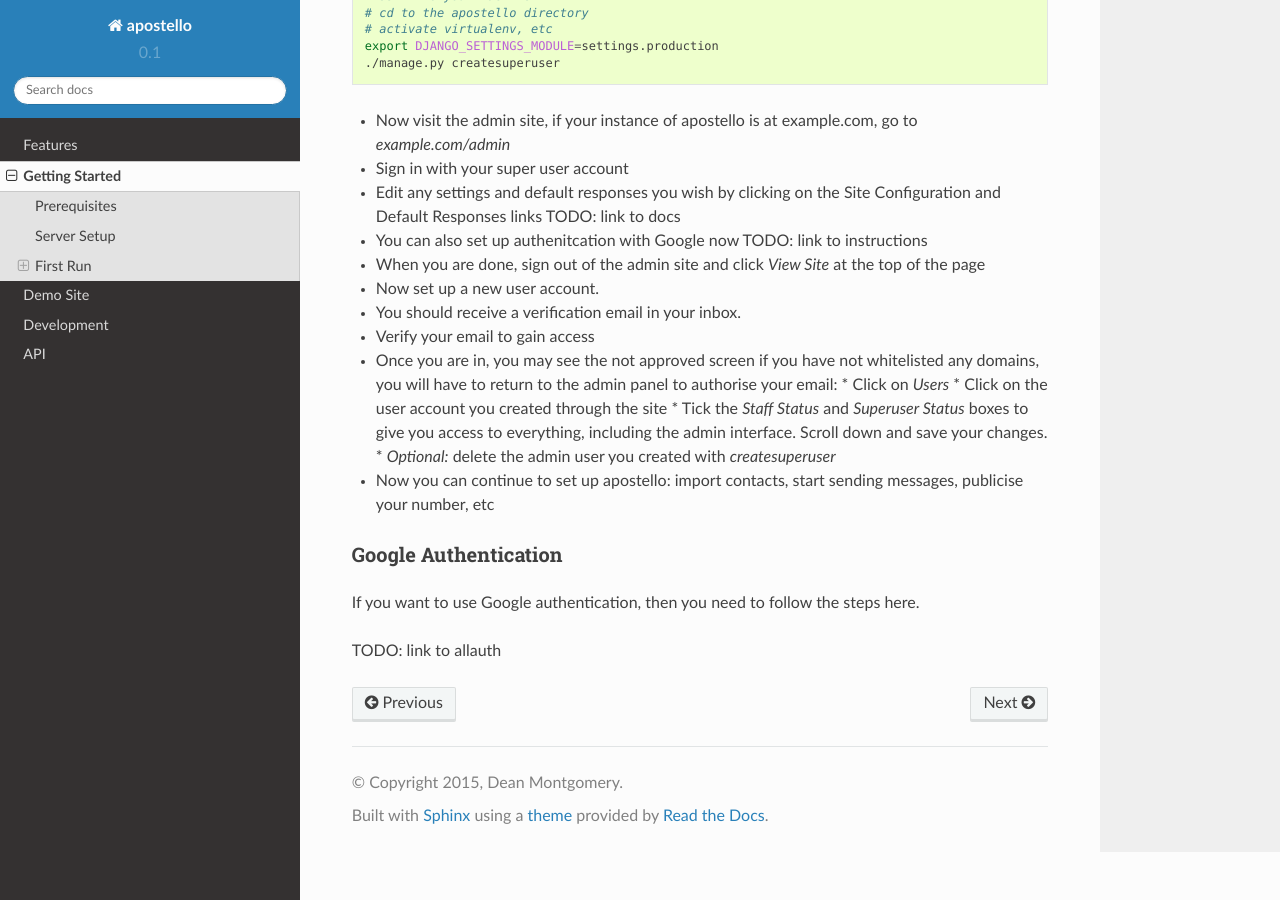
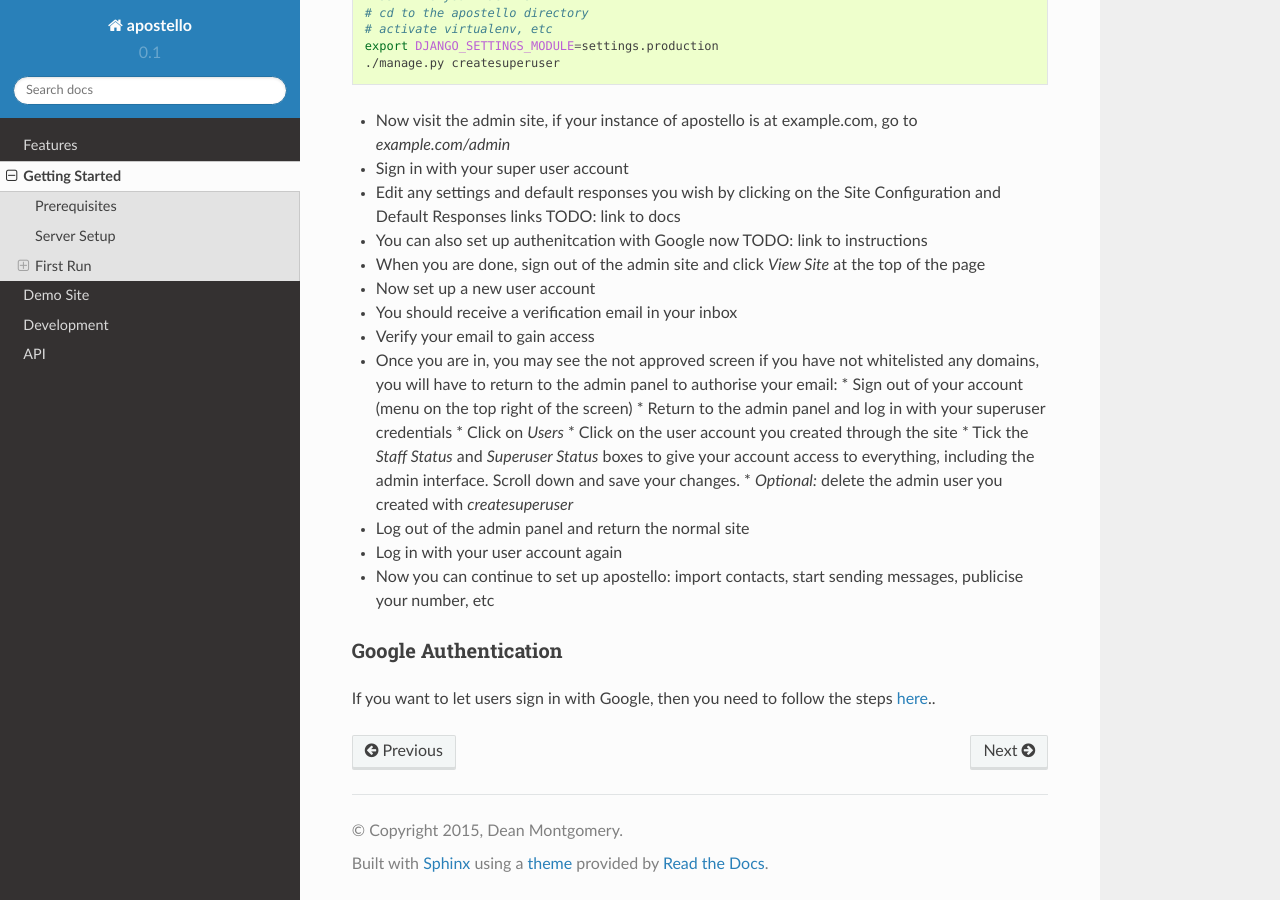
Before and after one commit to monty5811/apostello, a Sphinx documentation site: the page built from docs/getting_started.rst, in a window 1280 px wide and 900 px high, scrolled down 857 px. Built offline with Sphinx 7.4.7 and the Read the Docs theme 2.0.0, drawn with Linux system fonts in a browser that asks for light colours; some of the changed text lies outside the part shown.

Commit message:
update docs

```diff
--- a/docs/getting_started.rst
+++ b/docs/getting_started.rst
@@ -8,7 +8,7 @@
 Prerequisites
 -------------
 
-* *Required*:Twilio account with a purchased number
+* *Required*: Twilio account with a purchased number
 * *Required*: An SMTP server or Mailgun, Madrill, etc account for sending email notifications
 * *Optional*: A web app registered for authentication with a Google account
 * *Optional*: An Elvanto API Key for importing Elvanto groups
@@ -43,20 +43,22 @@
 * Edit any settings and default responses you wish by clicking on the Site Configuration and Default Responses links TODO: link to docs
 * You can also set up authenitcation with Google now TODO: link to instructions
 * When you are done, sign out of the admin site and click `View Site` at the top of the page
-* Now set up a new user account.
-* You should receive a verification email in your inbox.
+* Now set up a new user account
+* You should receive a verification email in your inbox
 * Verify your email to gain access
 * Once you are in, you may see the not approved screen if you have not whitelisted any domains, you will have to return to the admin panel to authorise your email:
+  * Sign out of your account (menu on the top right of the screen)
+  * Return to the admin panel and log in with your superuser credentials
   * Click on `Users`
   * Click on the user account you created through the site
-  * Tick the `Staff Status` and `Superuser Status` boxes to give you access to everything, including the admin interface. Scroll down and save your changes.
+  * Tick the `Staff Status` and `Superuser Status` boxes to give your account access to everything, including the admin interface. Scroll down and save your changes.
   * *Optional:* delete the admin user you created with `createsuperuser`
+* Log out of the admin panel and return the normal site
+* Log in with your user account again
 * Now you can continue to set up apostello: import contacts, start sending messages, publicise your number, etc
 
 
 Google Authentication
 ~~~~~~~~~~~~~~~~~~~~~
 
-If you want to use Google authentication, then you need to follow the steps here.
-
-TODO: link to allauth
+If you want to let users sign in with Google, then you need to follow the steps `here <https://django-allauth.readthedocs.org/en/stable/providers.html#google>`_..
```
Also changed, not shown: docs/features.rst (+8 -4 lines).
